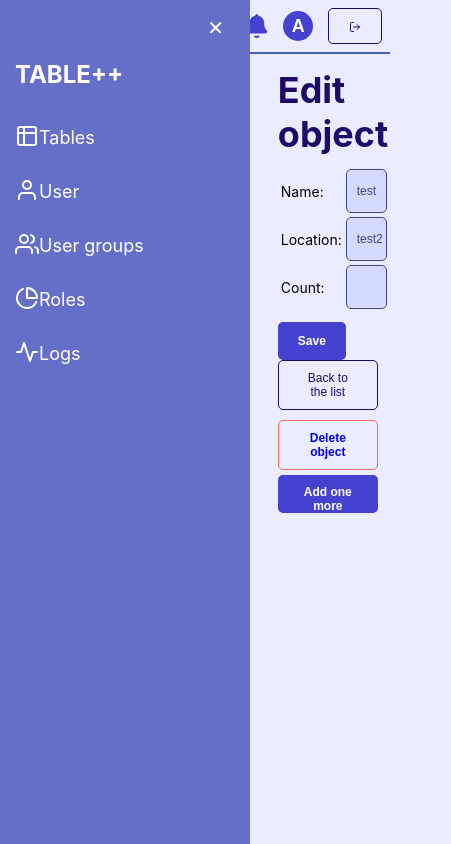
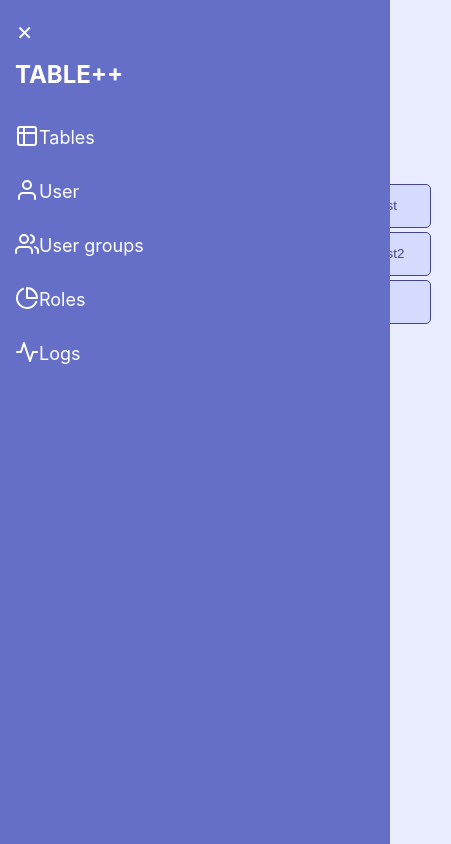
Before and after one commit to Zhukowych/tablepp-front, a plain HTML site: page edit_page.html in a window 390 px wide. Both pictures are taken after a click on the element 30 px from the left and 25 px from the top of the page. Shown: the whole page, 451 px wide, since content can reach past the window. Drawn offline with Linux system fonts and the light colour scheme.

Commit message:
edit table responsive update

```diff
--- a/edit_page.html
+++ b/edit_page.html
@@ -3,12 +3,11 @@
 <meta http-equiv="content-type" content="text/html; charset=UTF-8">
     <meta charset="UTF-8">
     <meta name="viewport" content="width=device-width, initial-scale=1.0">
-    <title>Create a table &lt;/table&gt;
-    </title>
-    <link rel="stylesheet" href="edit_page_files/responsive_edit.css">
-    <link rel="stylesheet" href="tables_list_files/responsive_list.css">
+    <title>Create a table</title>
+    <link rel="stylesheet" href="edit_page_files/edit.css">
     <link rel="stylesheet" href="edit_page_files/base.css">
     <link rel="stylesheet" href="edit_page_files/all.min.css">
+    <link rel="stylesheet" href="sidebar_responsive.css">
 
     <script src="edit_page_files/jquery.js"></script>
     <script src="edit_page_files/bootstrap.js"></script>
@@ -17,7 +16,6 @@
     <script src="edit_page_files/jquery.init.js"></script>
     <script src="edit_page_files/base.js"> </script>
 
-    <link href="edit_page_files/base.css" rel="stylesheet">
     <link href="edit_page_files/formset.css" rel="stylesheet">
     <link href="edit_page_files/tabs.css" rel="stylesheet">
     <link href="edit_page_files/table.css" rel="stylesheet">
@@ -127,18 +125,19 @@
         </tbody></table>
 
         <div class="action-buttons">
-            <input type="submit" class="save-btn" value="Save">
-            <a href="http://localhost:8000/table/33/list/">
-                <button class="cancel-btn" type="button">Back to the list</button>
+            <button class="save-btn" type="button">Save</button>
+            <!-- <a href="http://localhost:8000/table/33/list/"> -->
+            <button class="cancel-btn" type="button">Back to the list</button>
             </a>
-
+        </div>
+        <div class="object-buttons">
                 <a href="http://localhost:8000/table/33/2/delete/">
                     <button class="delete-btn" type="button">Delete object</button>
                 </a>
                 <a href="http://localhost:8000/table/33/add/">
                     <button class="save-btn" type="button">Add one more</button>
                 </a>
-
+        </div>
         </div>
 
     </form>
--- /dev/null
+++ b/edit_page_files/edit.css
@@ -0,0 +1,26 @@
+input {
+    width: 45%;
+    margin-left: 10px;
+}
+
+.save-btn {
+    margin-top: 10px;
+}
+
+@media (max-width: 1024px){
+  input {
+    width: 55%;
+  }
+}
+
+@media (max-width: 768px){
+  input {
+    width: 80%;
+  }
+}
+
+@media (max-width: 480px) {
+  input {
+    width: 120%;
+  }
+}
--- a/final_list_template_files/responsive_template.css
+++ b/final_list_template_files/responsive_template.css
@@ -32,28 +32,4 @@
   h1 {
     font-size: 32px;
   }
-
-  .sidebar {
-  left: -100%;
-  position: fixed;
-  top: 0;
-  height: 100%;
-  width: 100%;
-  background-color: #656fc7;
-  padding-top: 60px;
-  transition: left 0.3s ease;
-  }
-
-  .sidebar.active {
-    margin-left: 100%;
-  }
-
-  .close-sidebar-btn {
-    right: 35%;
-    top: 20px;
-  }
-
-  /* .tabs {
-    margin-top: -1000px;
-  } */
 }
--- /dev/null
+++ b/sidebar_responsive.css
@@ -0,0 +1,25 @@
+@media (max-width: 480px) {
+  .sidebar {
+  left: -100%;
+  position: fixed;
+  top: 0;
+  height: 100%;
+  width: 100%;
+  background-color: #656fc7;
+  padding-top: 60px;
+  transition: left 0.3s ease;
+  }
+
+  .sidebar.active {
+    margin-left: 100%;
+  }
+
+  .close-sidebar-btn {
+    right: 90%;
+    top: 20px;
+  }
+
+.sidebar.active .selected {
+    display: none;
+}
+}
```
Also changed, not shown: final_list_template.html (+1 -0 lines).
